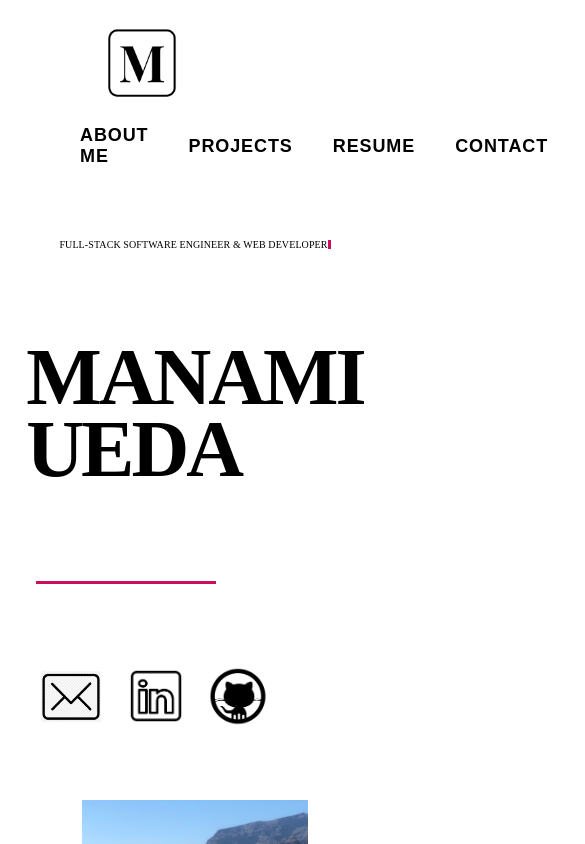
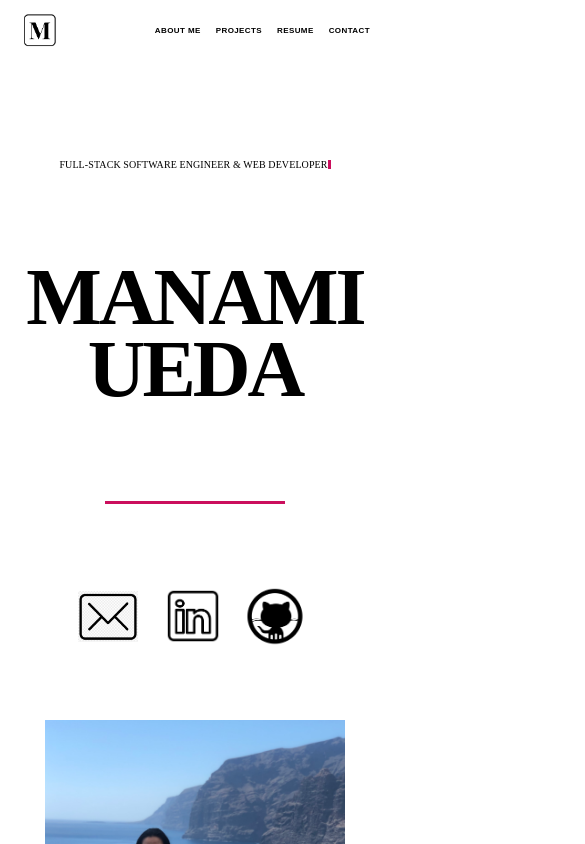
Before and after one commit to manamiueda1/manami-ueda, a React (Create React App) app: page / in a window 390 px wide. Shown: the top 844 px of the page, 585 px wide, since content can reach past the window. Built offline with nearby package versions, Linux system fonts and the light colour scheme.

Commit message:
nav bar is mobile responsive

```diff
--- a/src/App.css
+++ b/src/App.css
@@ -7,8 +7,6 @@
   display: flex;
   flex-direction: column;
   justify-content: center;
-  margin-left: auto;
-  margin-right: auto;
 }
 
 #Intro {
@@ -23,6 +21,7 @@
   display: flex;
   flex-direction: column;
   justify-content: space-between;
+
   height: 500px;
   padding-bottom: 50px;
 }
@@ -137,7 +136,7 @@
 #Resume,
 #Contact-me,
 #Footer {
-  padding-top: 150px;
+  padding-top: 120px;
   display: flex;
   flex-direction: column;
 }
@@ -223,7 +222,7 @@ p {
 
 h2 {
   margin-top: 100px;
-  margin-bottom: 60px;
+  margin-bottom: 30px;
   align-self: center;
   font-family: ambroise-std;
   font-size: 40px;
@@ -231,17 +230,19 @@ h2 {
   color: #000;
 }
 .fit-images {
+  padding-top: 30px;
+  display: flex;
   align-self: center;
 }
 
 .Fit-img {
+  align-self: center;
   width: 300px;
 }
 
 .imageMac,
 .carImage {
   align-self: center;
-
   width: 800px;
   height: auto;
 }
@@ -256,24 +257,9 @@ h2 {
   flex-wrap: wrap;
 }
 
-/* .Fit-description,
-.Image-description,
-.Car-description {
-  display: flex;
-  flex-direction: column;
-  min-width: 300px;
-} */
-
 .buttons {
   text-align: center;
 }
-
-/* .Fit-description p,
-.Image-description p,
-.Car-description p {
-  max-width: 750px;
-  min-width: 300px;
-} */
 
 form {
   display: flex;
@@ -321,17 +307,56 @@ span {
 }
 
 @media only screen and (max-width: 600px) {
+  #Intro {
+    padding-top: 180px;
+  }
   .Three-headings {
     align-self: center;
+    font-size: 12px;
+  }
+  .Name {
+    align-self: center;
+    text-align: center;
+    margin-top: 0px;
+    font-size: 80px;
+  }
+  .Bar-intro,
+  .Social {
+    align-self: center;
+  }
+  .Bar-intro {
+    margin-left: 0px;
+  }
+  h1 {
+    font-size: 40px;
+  }
+  h2 {
+    font-size: 30px;
+  }
+  p,
+  .Technology {
+    font-size: 18px;
+  }
+  .Fit-img {
+    width: 180px;
+  }
+  .imageMac,
+  .carImage {
+    width: 350px;
+  }
+  .feedback-input {
+    width: 300px;
+  }
+}
 
+@media only screen and (max-width: 580px) {
+  #Intro {
+    padding-top: 150px;
+  }
+  .Three-headings {
     font-size: 10px;
   }
-  .Name {
-    margin-top: 0px;
-
-    font-size: 80px;
-  }
   .Portfolio_img {
-    height: 300px;
+    height: 400px;
   }
 }
--- a/src/Nav.css
+++ b/src/Nav.css
@@ -5,9 +5,9 @@
   width: 100%;
   background-color: white;
   padding-top: 20px;
-  flex-wrap: wrap;
   min-width: 100px;
 }
+
 html {
   scroll-behavior: smooth;
 }
@@ -27,6 +27,11 @@ html {
   justify-content: flex-end;
   align-items: center;
   margin-right: 80px;
+}
+
+ul {
+  display: flex;
+  align-items: center;
 }
 
 li {
@@ -61,3 +66,43 @@ a {
 .border:hover::after {
   width: 100%;
 }
+
+@media only screen and (max-width: 850px) {
+  .Mu {
+    width: 50px;
+    margin-left: 30px;
+  }
+  .menu {
+    margin-right: 40px;
+  }
+  li {
+    font-size: 14px;
+  }
+}
+
+@media only screen and (max-width: 600px) {
+  .Nav {
+    padding-top: 15px;
+  }
+  li {
+    font-size: 11px;
+  }
+}
+
+@media only screen and (max-width: 550px) {
+  .Nav {
+    padding-top: 10px;
+    padding-bottom: 0px;
+  }
+  .Mu {
+    width: 40px;
+    margin-left: 20px;
+  }
+  .menu {
+    margin-right: 20px;
+  }
+  li {
+    font-size: 8px;
+    margin-left: 15px;
+  }
+}
--- a/src/Projects.js
+++ b/src/Projects.js
@@ -31,7 +31,7 @@ function Projects() {
             Whatever your experience level or personal preference, FitMinded
             will help fitness enthusiasts connect with others.
             <br></br>
-            <h4>Technologies Used:</h4>
+            <h4>Technologies Used</h4>
             <div class="Short-bar"></div>
             <br></br>
             Javascript, React.js, Redux.js, Node.js, Express, MongoDB, Mongoose,
@@ -72,7 +72,7 @@ function Projects() {
             will read it out loud to you. You can also pause and re-play the
             audio. This app was created in 2 days during a solo hack-a-thon.
             <br></br>
-            <h4>Technologies Used:</h4>
+            <h4>Technologies Used</h4>
             <div class="Short-bar"></div>
             <br></br>
             JavaScript, React.js, SpeechSynthesis API, Tesseract API, Bulma
@@ -112,7 +112,7 @@ function Projects() {
             account and checkout your cart. If you choose the latter, you'll be
             able to log into your account later and see your order history.
             <br></br>
-            <h4>Technologies Used:</h4>
+            <h4>Technologies Used</h4>
             <div class="Short-bar"></div>
             <br></br>
             JavaScript, React.js, Redux.js, Node.js, Express, Sequelize,
```
Also changed, not shown: 18 other files (tests, documents, lock files or other folders).
